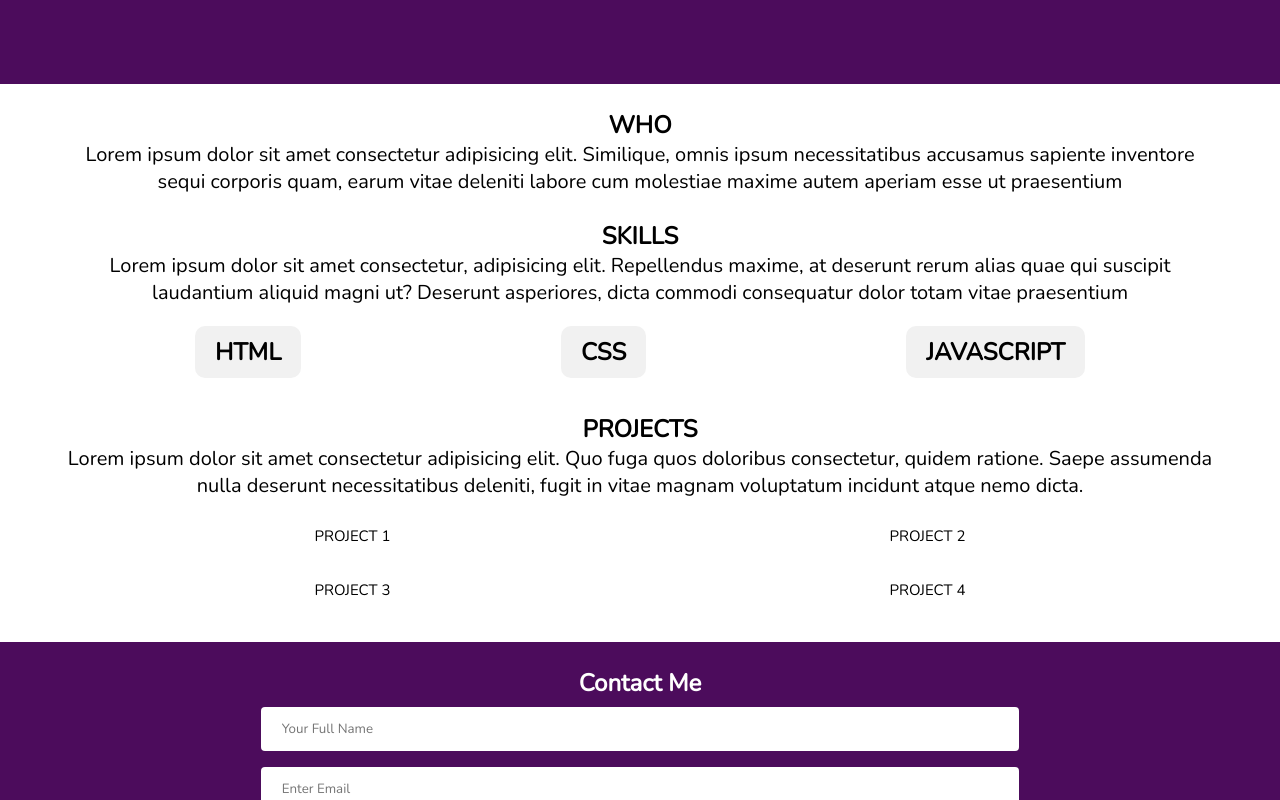
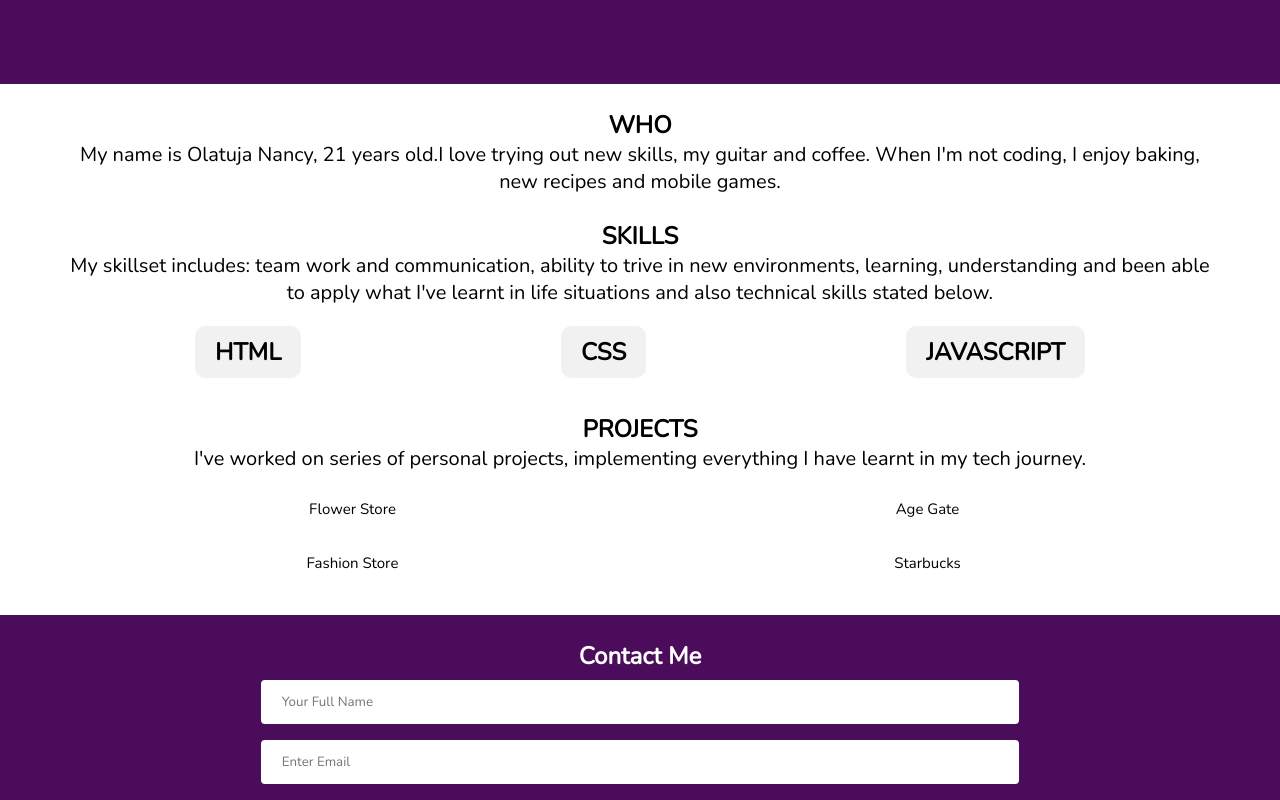
Before and after one commit to moni-nancy/portfolio-project, a plain HTML site: page index.html in a window 1280 px wide. Shown: the part 716-1516 px from the top of the page. Drawn offline with nearby package versions, Linux system fonts and the light colour scheme.

Commit message:
Add files via upload
updated version

```diff
--- a/index.html
+++ b/index.html
@@ -36,12 +36,12 @@
 <!--Sections-->
 <div class="box">
   <h2>Who</h2>
-  <p class="write">Lorem ipsum dolor sit amet consectetur adipisicing elit. Similique, omnis ipsum necessitatibus accusamus sapiente inventore sequi corporis quam, earum vitae deleniti labore cum molestiae maxime autem aperiam esse ut praesentium</p>
+  <p class="write">My name is Olatuja Nancy, 21 years old.I love trying out new skills, my guitar and coffee. When I'm not coding, I enjoy baking, new recipes and mobile games.</p>
 </div>
 <!--Skill Card-->
 <div class="box">
   <h2>Skills</h2>
-  <p class="write">Lorem ipsum dolor sit amet consectetur, adipisicing elit. Repellendus maxime, at deserunt rerum alias quae qui suscipit laudantium aliquid magni ut? Deserunt asperiores, dicta commodi consequatur dolor totam vitae praesentium</p>
+  <p class="write"> My skillset includes: team work and communication, ability to trive in new environments, learning, understanding and been able to apply what I've learnt in life situations and also technical skills stated below.</p>
 
              <div class="cards">
                <div class="card"><h2>HTML</h2></div>
@@ -52,13 +52,13 @@
 <!--Project-->
 <div class="box">
   <h2>Projects</h2>
-  <p class="write">Lorem ipsum dolor sit amet consectetur adipisicing elit. Quo fuga quos doloribus consectetur, quidem ratione. Saepe assumenda nulla deserunt necessitatibus deleniti, fugit in vitae magnam voluptatum incidunt atque nemo dicta.</p>
+  <p class="write">I've worked on series of personal projects, implementing everything I have learnt in my tech journey.</p>
 
     <div class="project">
-  <div class="mine"><a href="https://radiant-dieffenbachia-9f1476.netlify.app/" target="_blank">PROJECT 1</a></div>
-  <div class="mine"><a href="https://whimsical-mooncake-720e1b.netlify.app/" target="_blank">PROJECT 2</a></div>
-  <div class="mine"><a href="https://teal-conkies-dd9b13.netlify.app/" target="_blank">PROJECT 3</a></div>
-  <div class="mine"><a href="https://lambent-lamington-345fe7.netlify.app/" target="_blank">PROJECT 4</a></div>
+  <div class="mine"><a href="https://floraville.netlify.app/" target="_blank">Flower Store</a></div>
+  <div class="mine"><a href="https://fennel.netlify.app/" target="_blank">Age Gate</a></div>
+  <div class="mine"><a href="https://nancyluxe.netlify.app/" target="_blank">Fashion Store</a></div>
+  <div class="mine"><a href="https://starbuckvalentine.netlify.app/" target="_blank">Starbucks</a></div>
    </div>
 </div>
 
```
